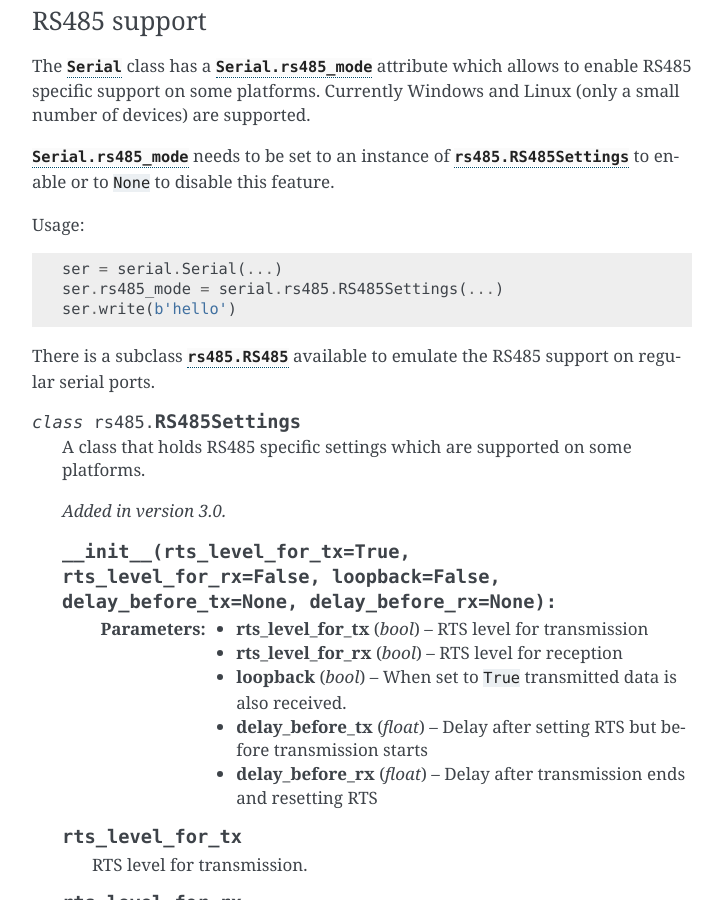
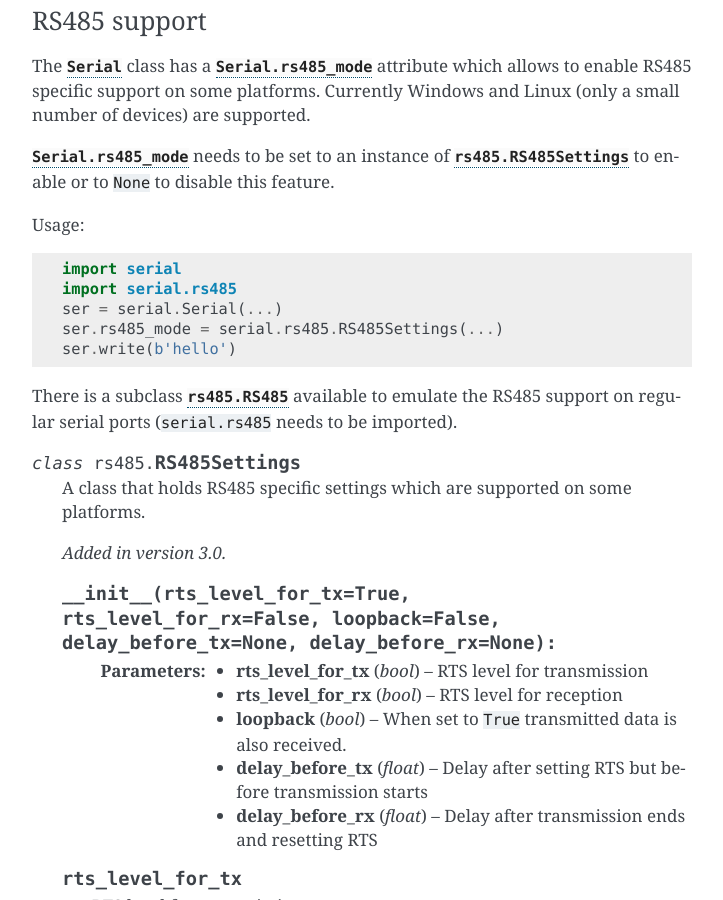
Before and after one commit to pyserial/pyserial, a Sphinx documentation site: the page built from documentation/pyserial_api.rst, in a window 1280 px wide and 900 px high, scrolled down 13194 px. Shown: the whole window, without its empty margins (388-1111 px from the left). Built offline with Sphinx 7.4.7, drawn with Linux system fonts in a browser that asks for light colours.

Commit message:
docs: typo, serial.rs485 needs to be imported
fixes #159

```diff
--- a/documentation/pyserial_api.rst
+++ b/documentation/pyserial_api.rst
@@ -694,12 +694,14 @@ enable RS485 specific support on some platforms. Currently Windows and Linux
 
 Usage::
 
+    import serial
+    import serial.rs485
     ser = serial.Serial(...)
     ser.rs485_mode = serial.rs485.RS485Settings(...)
     ser.write(b'hello')
 
 There is a subclass :class:`rs485.RS485` available to emulate the RS485 support
-on regular serial ports.
+on regular serial ports (``serial.rs485`` needs to be imported).
 
 
 .. class:: rs485.RS485Settings
```
Also changed, not shown: 1 other file.
